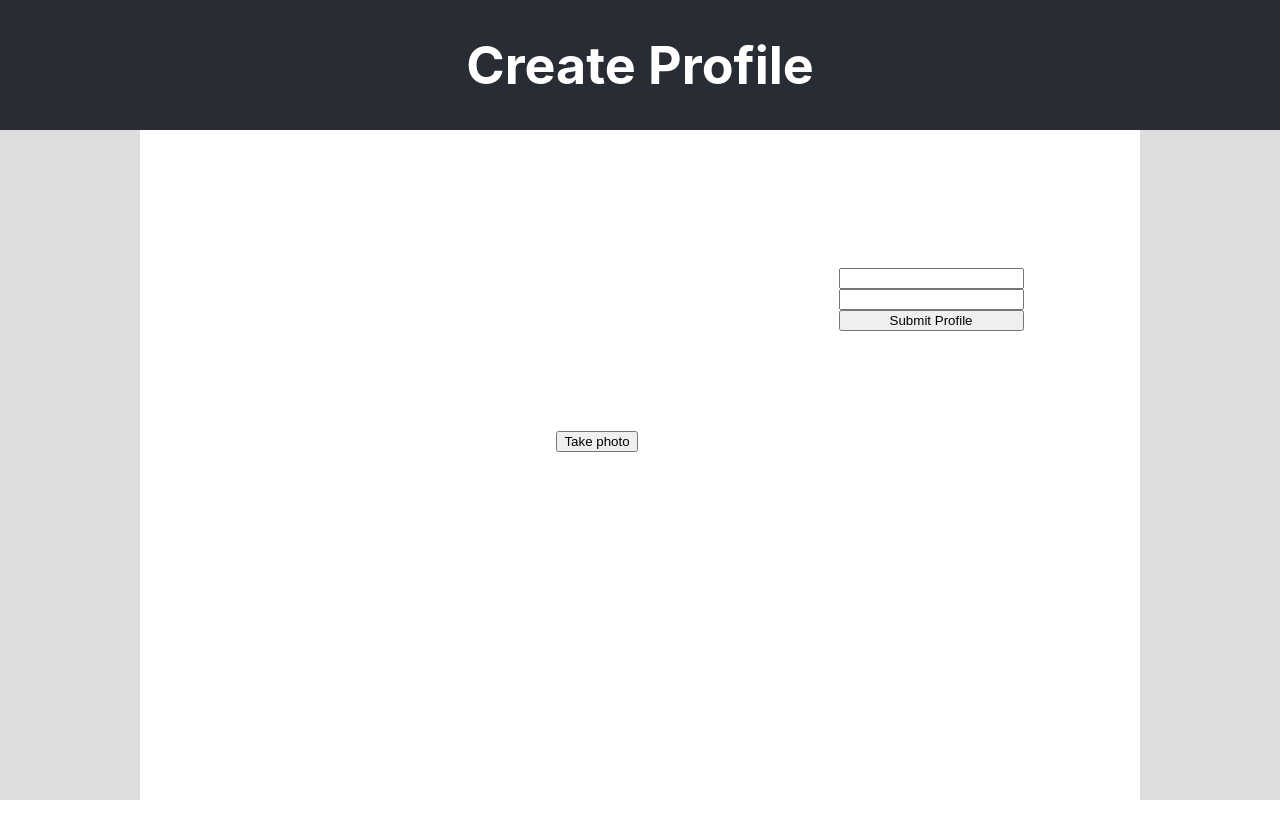
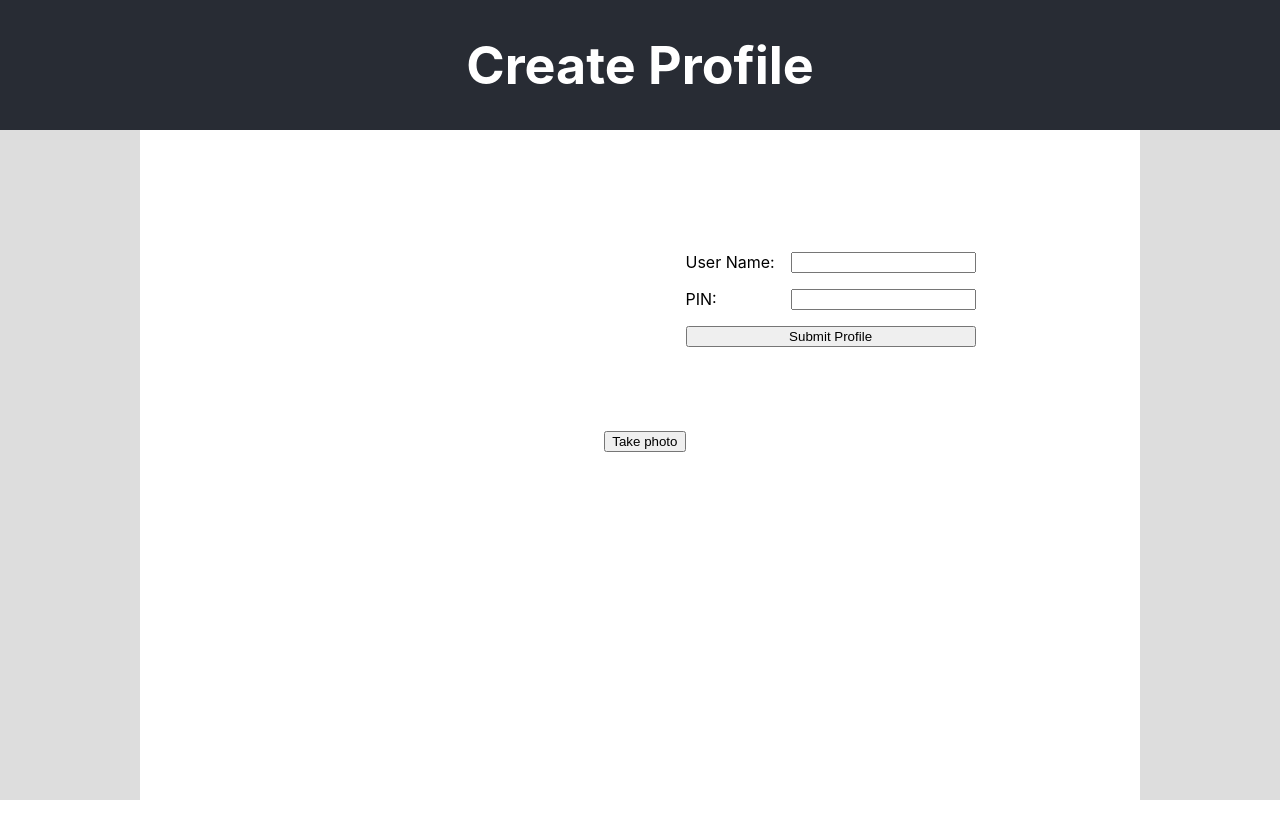
Before and after one commit to vyacheslavkozyrev/recognition, a React (Create React App) app: page / in a window 1280 px wide. Shown: the top 838 px of the page. Built offline with nearby package versions, Linux system fonts and the light colour scheme; no server answers.

Commit message:
basic form done

```diff
--- a/src/routes/Onboard.css
+++ b/src/routes/Onboard.css
@@ -33,7 +33,7 @@
 .userHeader {
   display: flex;
   align-items: center;
-  justify-content: space-around;
+  justify-content: center;
   padding: 1em;
 }
 
@@ -45,3 +45,14 @@
   display: flex;
   flex-direction: column;
 }
+
+.formGroup {
+  display: flex;
+  flex-direction: row;
+  justify-content: space-between;
+  margin-bottom: 1em;
+}
+
+.formGroup > span {
+  margin-right: 1em;
+}
--- a/src/routes/Onboard.tsx
+++ b/src/routes/Onboard.tsx
@@ -27,6 +27,7 @@ class Onboard extends Component<OnboardProps, OnboardState> {
   }
   sendImage = async (event: FormEvent) => {
     event.preventDefault();
+    console.log(this.state)
     const response = await axios.post('https://zcqs0q4nzg.execute-api.us-east-1.amazonaws.com/prod/create', {
       username: this.state.name,
       pin: this.state.pin,
@@ -43,18 +44,21 @@ class Onboard extends Component<OnboardProps, OnboardState> {
 
   storeImage = (image: string) => {
     this.setState({
-      image
+      ...this.state,
+      image: image
     });
   }
 
   updateName = (event: any) => {
     this.setState({
+      ...this.state,
       name: this.state.name + event.nativeEvent.data
     })
   }
 
   updatePin = (event: any) => {
     this.setState({
+      ...this.state,
       pin: this.state.pin + event.nativeEvent.data
     })
   }
@@ -69,8 +73,14 @@ class Onboard extends Component<OnboardProps, OnboardState> {
           <div className="userHeader">
             <Camera onTakePhoto={this.storeImage} />
             <form onSubmit={this.sendImage} className="onboardForm">
-              <input type="text" value={this.state.name} onChange={this.updateName} />
-              <input type="text" value={this.state.pin} onChange={this.updatePin} />
+              <div className="formGroup">
+                <span>User Name: </span>
+                <input id='name' type="text" value={this.state.name} onChange={this.updateName} />
+              </div>
+              <div className="formGroup">
+                <span>PIN: </span>
+                <input id='pin' type="text" value={this.state.pin} onChange={this.updatePin} />
+              </div>
               <button type="submit">
                 Submit Profile
               </button>
```
